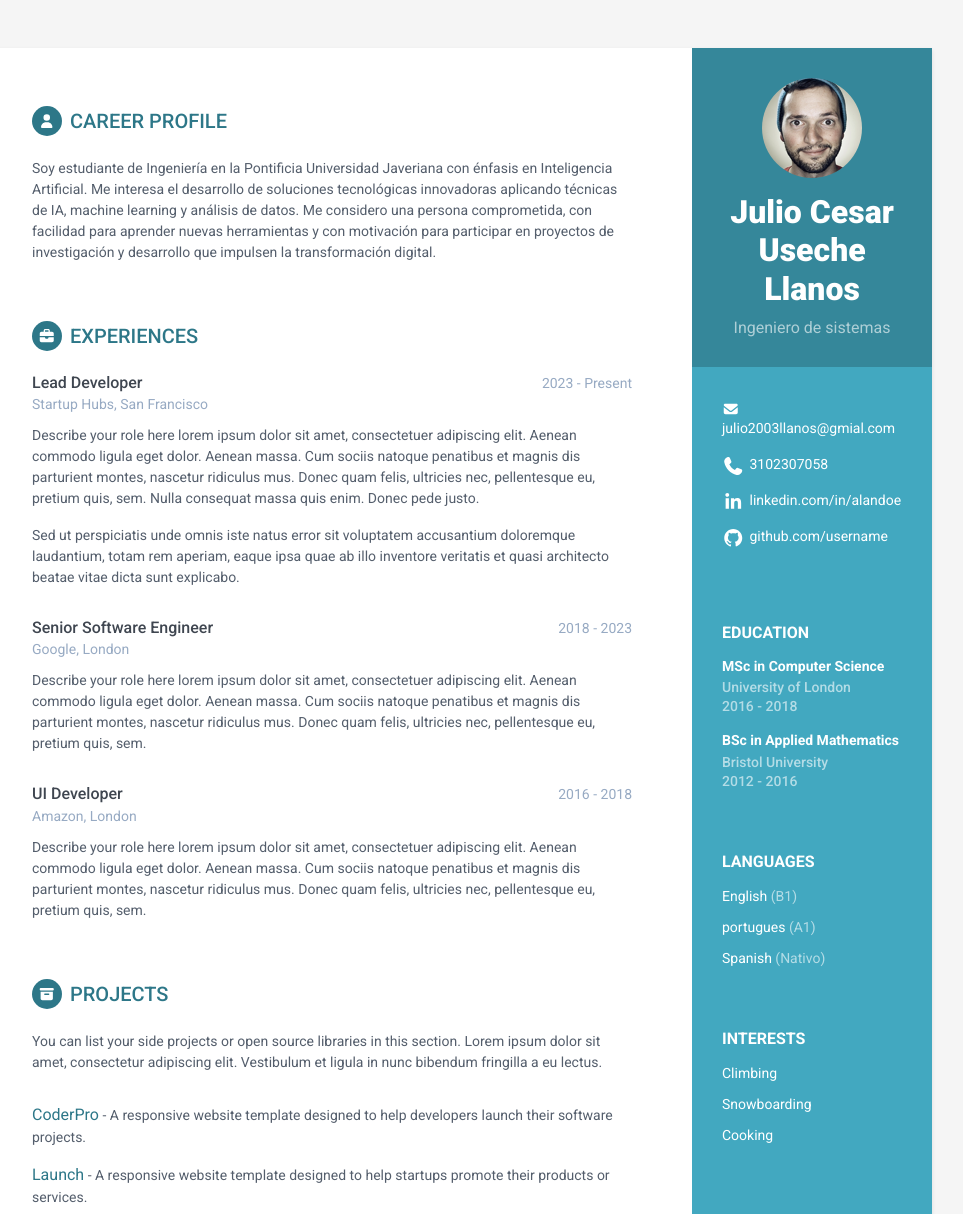
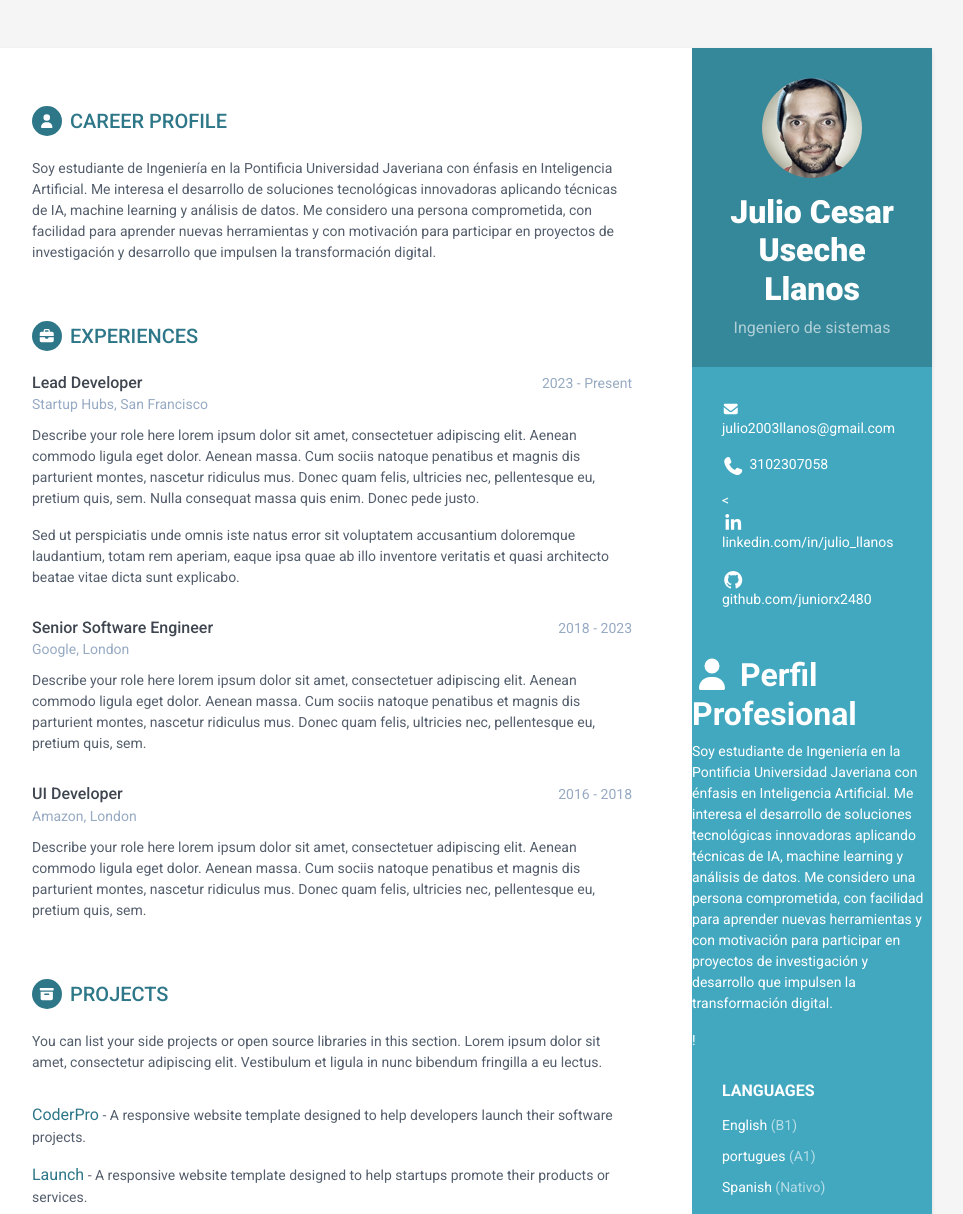
Before and after one commit to juniorx2480/llanos-cv, a plain HTML site: page index.html in a window 1280 px wide. Shown: the top 1214 px of the page, without its empty margins (188-1151 px from the left). Drawn offline with Linux system fonts and the light colour scheme.

```diff
--- a/index.html
+++ b/index.html
@@ -31,25 +31,36 @@
 
             <div class="contact-container container-block">
                 <ul class="list-unstyled contact-list">
-                    <li class="email"><i class="fa-solid fa-envelope"></i><a href="mailto: Julio2003llanos@gmail.com">julio2003llanos@gmial.com</a></li>
+                    <li class="email"><i class="fa-solid fa-envelope"></i><a href="mailto: Julio2003llanos@gmail.com">julio2003llanos@gmail.com</a></li>
                     <li class="phone"><i class="fa-solid fa-phone"></i><a href="tel:3102307058">3102307058</a></li>
-                    <li class="linkedin"><i class="fa-brands fa-linkedin-in"></i><a href="#" target="_blank">linkedin.com/in/alandoe</a></li>
-                    <li class="github"><i class="fa-brands fa-github"></i><a href="#" target="_blank">github.com/username</a></li>
+                    <<li class="linkedin">
+  <i class="fa-brands fa-linkedin-in"></i>
+  <a href="https://www.linkedin.com/in/julio-cesar-useche-llanos-443599252" target="_blank">
+    linkedin.com/in/julio_llanos
+  </a>
+</li>
+<li class="github">
+  <i class="fa-brands fa-github"></i>
+  <a href="https://github.com/juniorx2480" target="_blank">
+    github.com/juniorx2480
+  </a>
+</li>
                 </ul>
             </div><!--//contact-container-->
-            <div class="education-container container-block">
-                <h2 class="container-block-title">Education</h2>
-                <div class="item">
-                    <h4 class="degree">MSc in Computer Science</h4>
-                    <h5 class="meta">University of London</h5>
-	                    <div class="time">2016 - 2018</div>
-                </div><!--//item-->
-                <div class="item">
-                    <h4 class="degree">BSc in Applied Mathematics</h4>
-                    <h5 class="meta">Bristol University</h5>
-                    <div class="time">2012 - 2016</div>
-                </div><!--//item-->
-            </div><!--//education-container-->
+           <section class="section summary-section">
+    <h2 class="section-title">
+        <span class="icon-holder"><i class="fa-solid fa-user"></i></span>
+        Perfil Profesional
+    </h2>
+    <div class="summary">
+        <p>
+            Soy estudiante de Ingeniería en la Pontificia Universidad Javeriana con énfasis en Inteligencia Artificial.
+            Me interesa el desarrollo de soluciones tecnológicas innovadoras aplicando técnicas de IA, machine learning
+            y análisis de datos. Me considero una persona comprometida, con facilidad para aprender nuevas herramientas y
+            con motivación para participar en proyectos de investigación y desarrollo que impulsen la transformación digital.
+        </p>
+    </div>
+</section>!
 
             <div class="languages-container container-block">
                 <h2 class="container-block-title">Languages</h2>
```
